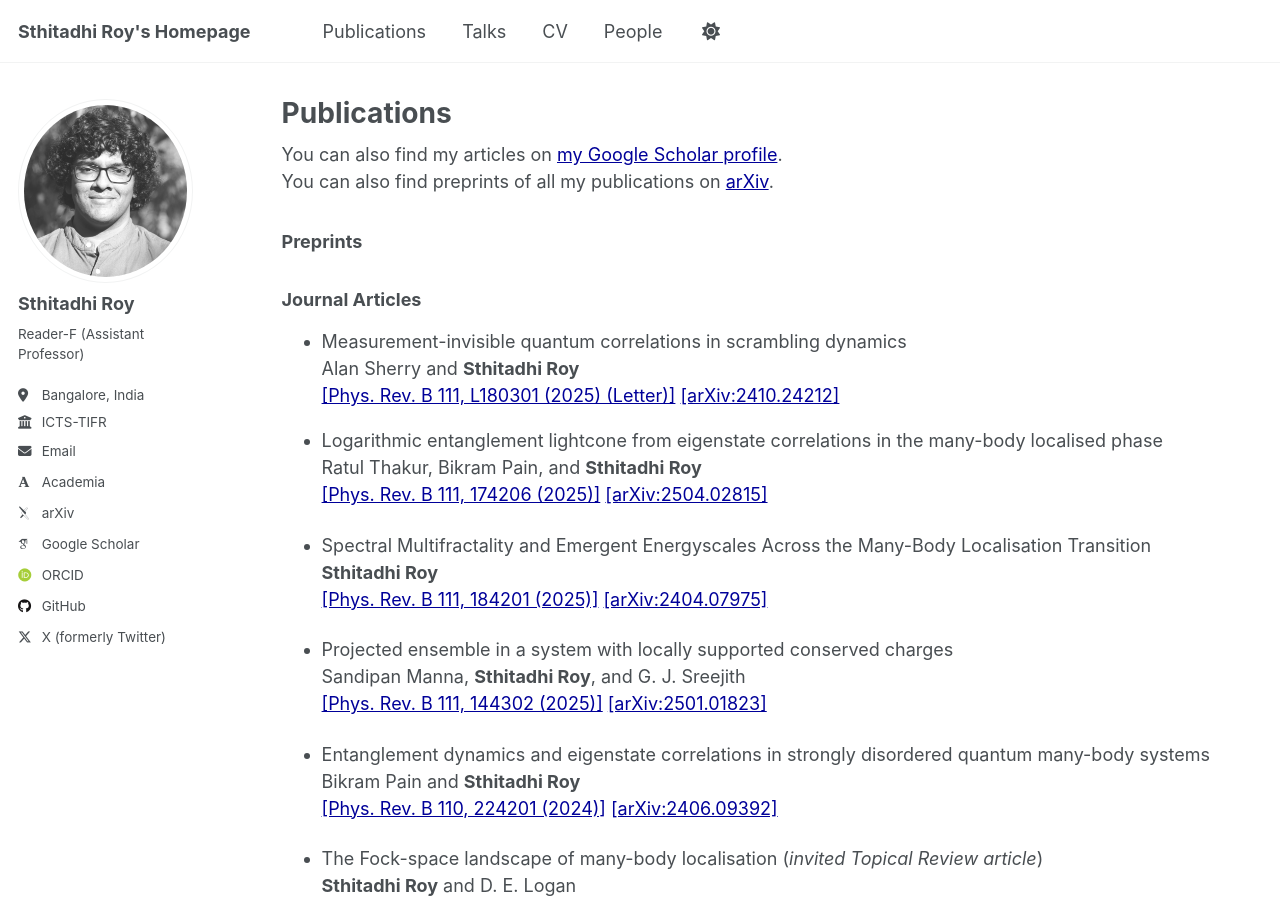
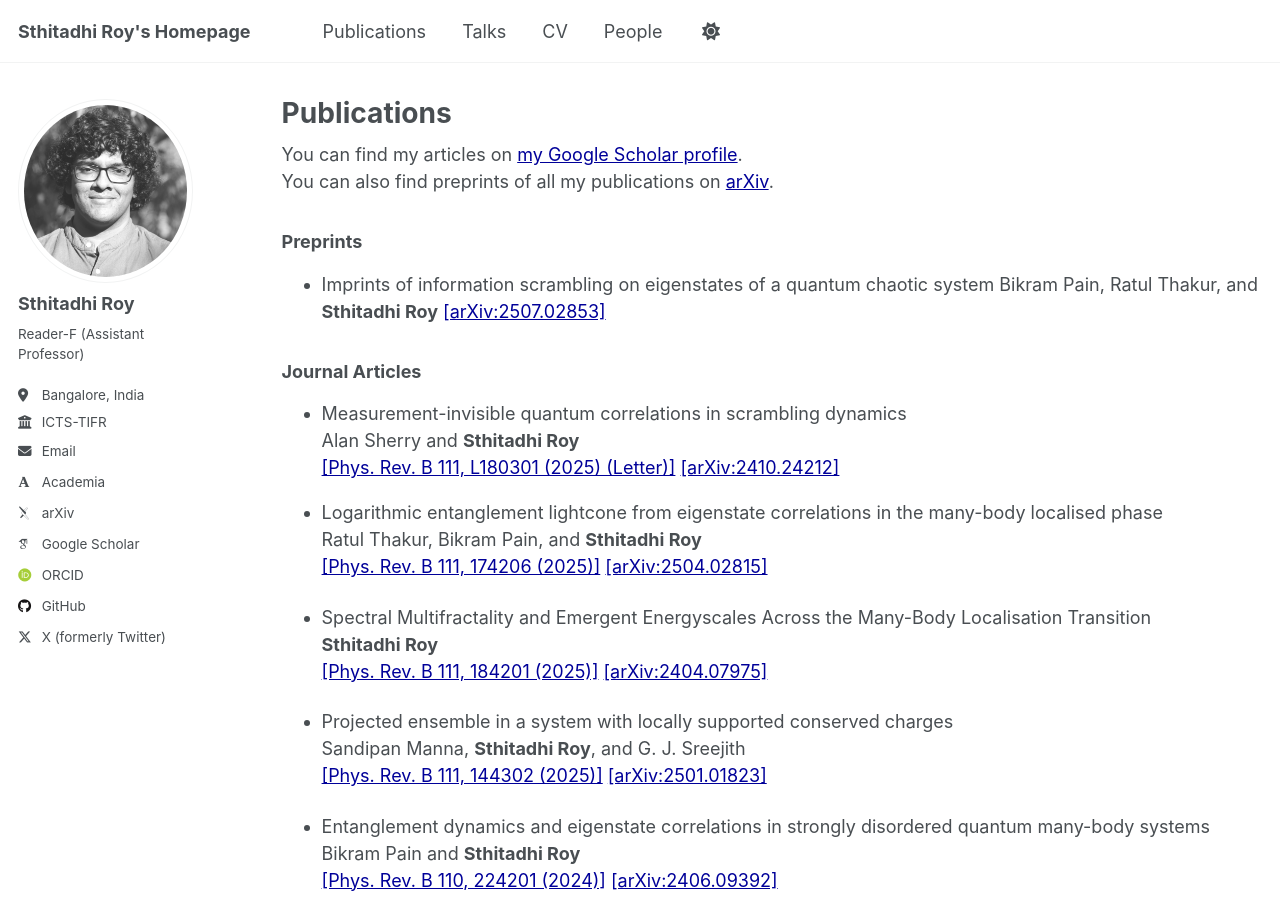
Before and after one commit to sthitadhi-roy/sthitadhi-roy.github.io, a Jekyll site: the page built from _pages/publications.md, in a window 1280 px wide and 900 px high. Built offline with Jekyll 4.4.1, drawn with Linux system fonts in a browser that asks for light colours; some web fonts are replaced.

Commit message:
Update publications.md

```diff
--- a/_pages/publications.md
+++ b/_pages/publications.md
@@ -6,7 +6,7 @@ author_profile: true
 ---
 
 {% if site.author.googlescholar %}
-  <div class="wordwrap">You can also find my articles on <a href="{{site.author.googlescholar}}">my Google Scholar profile</a>.</div>
+  <div class="wordwrap">You can find my articles on <a href="{{site.author.googlescholar}}">my Google Scholar profile</a>.</div>
 {% endif %}
 
 {% if site.author.arxiv %}
@@ -18,7 +18,9 @@ author_profile: true
 {% include base_path %}
 
 <h3> Preprints </h3>
-
+- Imprints of information scrambling on eigenstates of a quantum chaotic system
+  Bikram Pain, Ratul Thakur, and **Sthitadhi Roy**
+  [[arXiv:2507.02853]](https://arxiv.org/abs/2507.02853)
 
 
 ### Journal Articles
```
